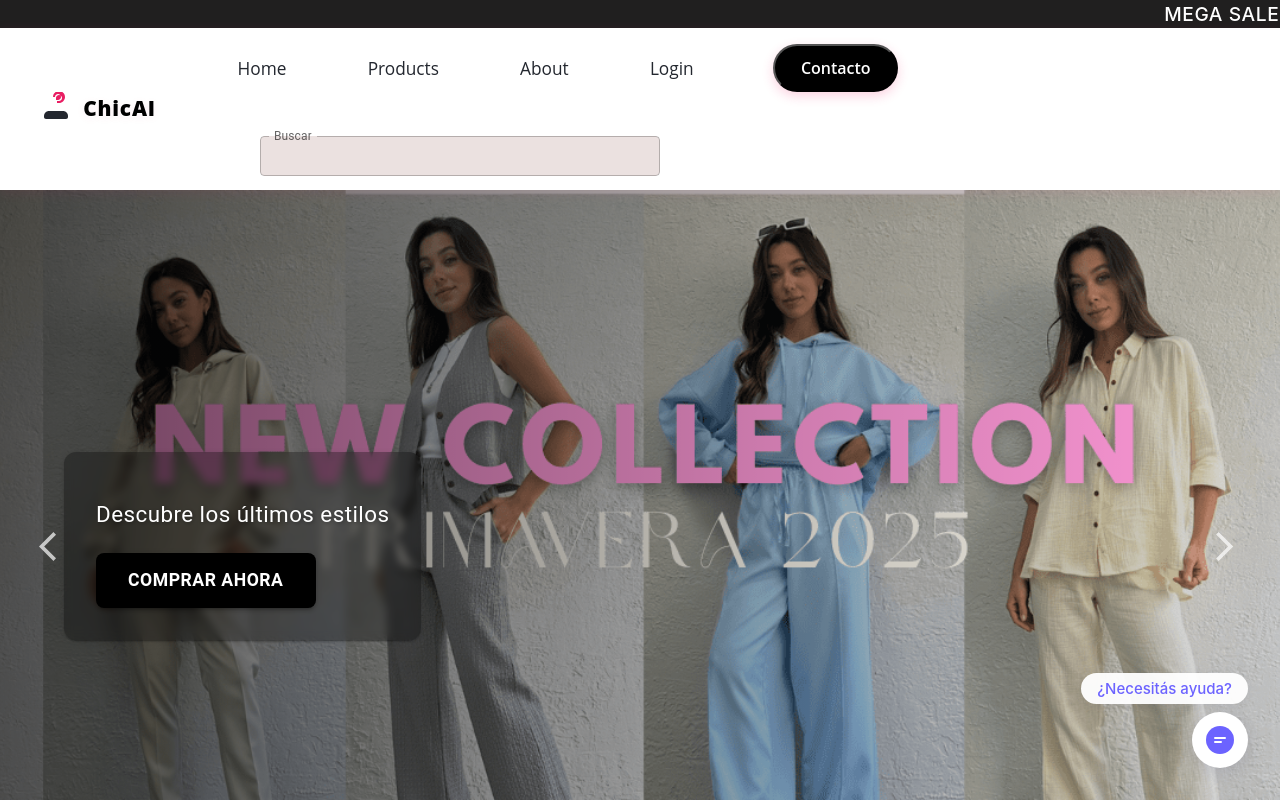
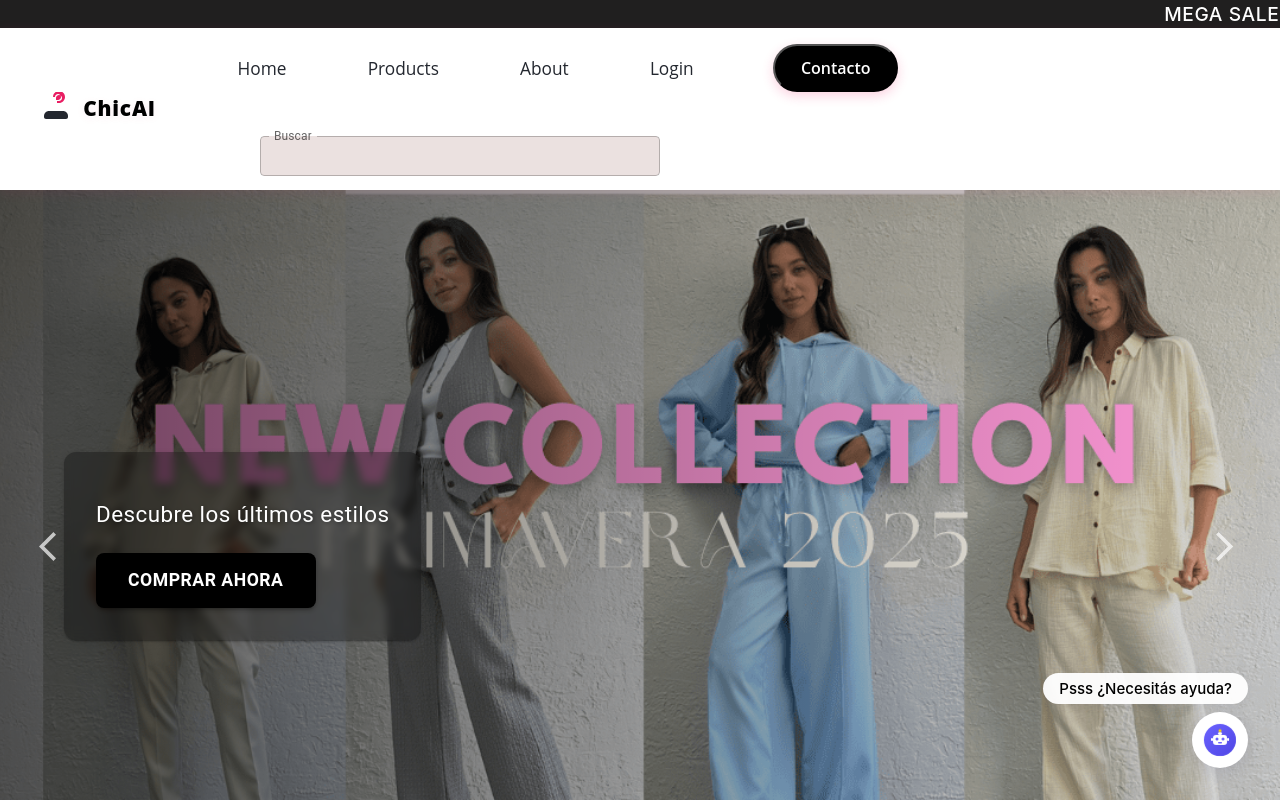
Before and after one commit to B-ayala/chicAI, a React (Create React App) app: page /#/ in a window 1280 px wide. Shown: the top 800 px of the page. Built offline with nearby package versions, Linux system fonts and the light colour scheme; some icons are missing.

Commit message:
refactor de estilos

```diff
--- a/src/components/Chatbot/ChatBot.tsx
+++ b/src/components/Chatbot/ChatBot.tsx
@@ -5,6 +5,7 @@ import { useChatState } from './hooks/useChatState';
 import { useChatUI } from './hooks/useChatUI';
 import { useFileHandler } from './hooks/useFileHandler';
 import {
+  AnimatedBotIcon,
   BotMessage,
   BubbleButton,
   ChatBody,
@@ -83,12 +84,30 @@ export default function ChatBot() {
 
   return (
     <ChatbotWrapper>
-      {!open && <HelpText>¿Necesitás ayuda?</HelpText>}
+      {!open && <HelpText>Psss ¿Necesitás ayuda?</HelpText>}
       <BubbleButton aria-label="Abrir chat" onClick={toggleChat} open={open}>
-        <svg width="28" height="28" viewBox="0 0 28 28" fill="none">
-          <circle cx="14" cy="14" r="14" fill="#6C63FF" />
-          <path d="M9 12h10M9 16h6" stroke="#fff" strokeWidth="2" strokeLinecap="round" />
-        </svg>
+        <AnimatedBotIcon width="32" height="32" viewBox="0 0 32 32" fill="none">
+          <circle cx="16" cy="16" r="16" fill="url(#gradient)" />
+          <defs>
+            <linearGradient id="gradient" x1="0%" y1="0%" x2="100%" y2="100%">
+              <stop offset="0%" stopColor="#6C63FF" />
+              <stop offset="100%" stopColor="#4F46E5" />
+            </linearGradient>
+          </defs>
+          {/* Bot head */}
+          <rect x="9" y="11" width="14" height="10" rx="3" fill="#fff" />
+          {/* Bot antenna */}
+          <rect x="14" y="8" width="4" height="3" rx="2" fill="#fff" />
+          <circle cx="16" cy="7" r="1.5" fill="#FFD700" className="antenna-light" />
+          {/* Bot eyes */}
+          <circle cx="13" cy="15" r="1.5" fill="#6C63FF" className="eye-left" />
+          <circle cx="19" cy="15" r="1.5" fill="#6C63FF" className="eye-right" />
+          {/* Bot mouth */}
+          <rect x="14" y="18" width="4" height="1.5" rx="0.75" fill="#6C63FF" />
+          {/* Bot ears/sensors */}
+          <rect x="7" y="14" width="2" height="3" rx="1" fill="#fff" />
+          <rect x="23" y="14" width="2" height="3" rx="1" fill="#fff" />
+        </AnimatedBotIcon>
       </BubbleButton>
       <ChatWindow open={open}>
         <ChatHeader>
@@ -101,7 +120,7 @@ export default function ChatBot() {
               border: 'none',
               fontSize: 20,
               cursor: 'pointer',
-              color: '#888',
+              color: '#f8f8f8ff',
             }}
           >
             ×
--- a/src/components/Chatbot/components/ChatInput.tsx
+++ b/src/components/Chatbot/components/ChatInput.tsx
@@ -105,7 +105,7 @@ export const ChatInput: React.FC<ChatInputProps> = ({
         disabled={!canSend}
         style={{
           marginLeft: 8,
-          background: '#6c63ff',
+          background: '#25172bff',
           color: '#fff',
           border: 'none',
           borderRadius: 8,
--- a/src/components/Chatbot/styled.tsx
+++ b/src/components/Chatbot/styled.tsx
@@ -17,7 +17,7 @@ export const ChatbotWrapper = styled.div`
 export const HelpText = styled.div`
   margin-bottom: 8px;
   background: rgba(255, 255, 255, 0.95);
-  color: #6c63ff;
+  color: #000000ff;
   font-size: 15px;
   font-weight: 500;
   padding: 6px 16px;
@@ -89,7 +89,7 @@ export const ChatWindow = styled.div<{ open: boolean }>`
 `;
 
 export const ChatHeader = styled.div`
-  background: linear-gradient(90deg, #6c63ff 0%, #5a55d6 100%);
+  background: linear-gradient(90deg, #000000ff 0%, #5a55d6 100%);
   color: #fff;
   font-size: 17px;
   font-weight: 600;
@@ -162,7 +162,7 @@ export const LoadingBubble = styled.span`
     width: 7px;
     height: 7px;
     margin: 0 2px;
-    background: #b3b3e6;
+    background: #000000ff;
     border-radius: 50%;
     animation: ${bounce} 1.2s infinite;
     &:nth-child(2) {
@@ -196,3 +196,69 @@ export const ChatInputWrapper = styled.div`
     }
   }
 `;
+
+const pulse = keyframes`
+  0%, 100% {
+    transform: scale(1);
+  }
+  50% {
+    transform: scale(1.05);
+  }
+`;
+
+const blink = keyframes`
+  0%, 90%, 100% {
+    transform: scaleY(1);
+  }
+  95% {
+    transform: scaleY(0.1);
+  }
+`;
+
+const antennaGlow = keyframes`
+  0%, 100% {
+    opacity: 1;
+    transform: scale(1);
+  }
+  50% {
+    opacity: 0.7;
+    transform: scale(1.2);
+  }
+`;
+
+const botBounce = keyframes`
+  0%, 20%, 50%, 80%, 100% {
+    transform: translateY(0);
+  }
+  40% {
+    transform: translateY(-3px);
+  }
+  60% {
+    transform: translateY(-1px);
+  }
+`;
+
+export const AnimatedBotIcon = styled.svg`
+  animation: ${pulse} 2s ease-in-out infinite;
+
+  &:hover {
+    animation: ${botBounce} 1s ease-in-out infinite;
+  }
+
+  .eye-left,
+  .eye-right {
+    animation: ${blink} 3s ease-in-out infinite;
+    transform-origin: center;
+  }
+
+  .eye-right {
+    animation-delay: 0.1s;
+  }
+
+  .antenna-light {
+    animation: ${antennaGlow} 1.5s ease-in-out infinite;
+    transform-origin: center;
+  }
+
+  transition: all 0.3s ease;
+`;
```
